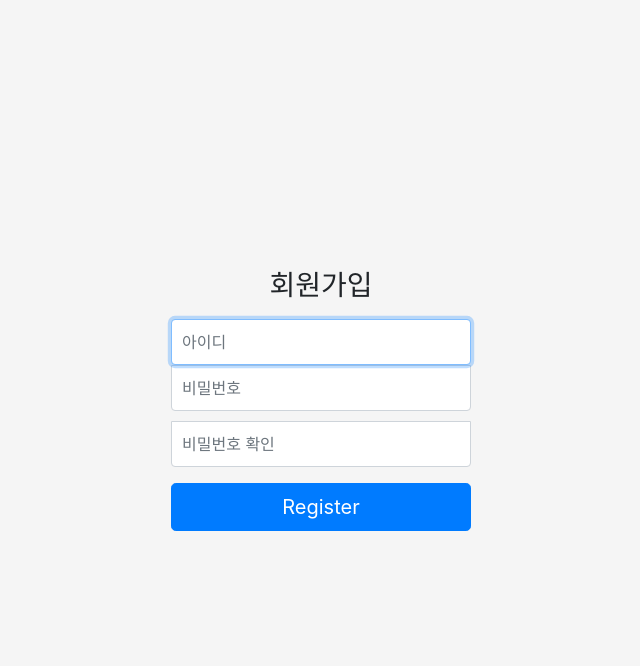
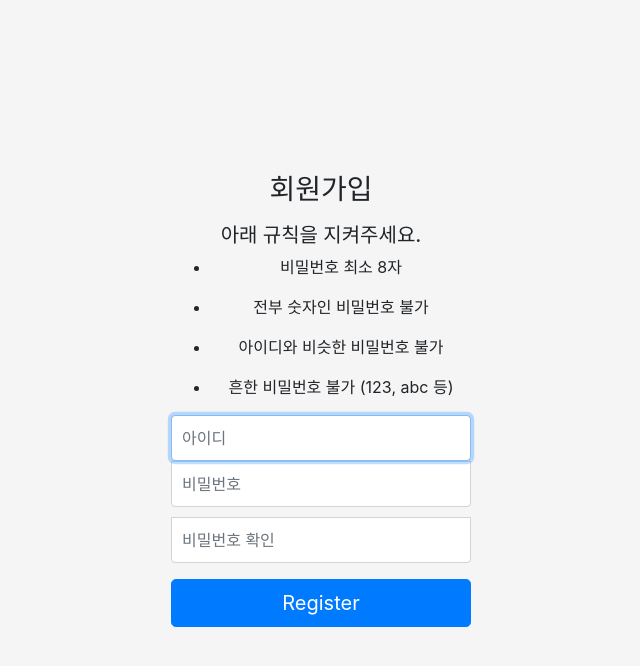
Before and after one commit to jangjichang/2019_summercoding_2nd_work, a Django app: page /accounts/register/ in a window 1280 px wide. Shown: the top 666 px of the page, without its empty margins (319-959 px from the left). Run offline with Django 3.2, Linux system fonts and the light colour scheme; some libraries are stand-ins or nearby versions.

Commit message:
수정 - 비밀번호 규칙, 에러 메시지 출력

```diff
--- a/src/templates/registration/register.html
+++ b/src/templates/registration/register.html
@@ -19,13 +19,13 @@
   <body class="text-center">
     <form action="." method="post" class="form-signin">{% csrf_token %}
       <h1 class="h3 mb-3 font-weight-normal">회원가입</h1>
-
-      <!--<label for="id_username">Username:</label>-->
-      <!--<input type="text" name="username" maxlength="150" autofocus="" required="" id="id_username">-->
-      {% if form.errors %}
-        <p> {{ form.username.errors }} </p>
-        <p> {{ form.password.errors }} </p>
-      {% endif %}
+        <h5>아래 규칙을 지켜주세요.</h5>
+        <ul>
+            <li><p>비밀번호 최소 8자</p></li>
+            <li><p>전부 숫자인 비밀번호 불가</p></li>
+            <li><p>아이디와 비슷한 비밀번호 불가</p></li>
+            <li><p>흔한 비밀번호 불가 (123, abc 등)</p></li>
+        </ul>
       <label class="sr-only" for="{{ form.username.id_for_label }}">Username:</label>
       <input type="text" name="{{ form.username.name }}" id="{{ form.username.id_for_label }}" class="form-control" placeholder="아이디" required autofocus>
 
@@ -34,7 +34,17 @@
 
       <label class="sr-only" for="{{ form.password2.id_for_label }}">Password:</label>
       <input type="password" name="{{ form.password2.name }}" id="{{ form.password2.id_for_label }}" class="form-control" placeholder="비밀번호 확인" required>
-
+      {% if form.errors %}
+        <p class="text-white bg-danger">
+            {% if form.username.errors %}
+                {% for error in form.username.errors %}
+                {{ error|escape }}
+                {% endfor %}
+            {% else %}
+                비밀번호 규칙을 다시 확인하고 가입해주세요.
+            {% endif %}
+        </p>
+      {% endif %}
       <div class="checkbox mb-3"></div>
       <input type="submit" value="Register" class="btn btn-lg btn-primary btn-block"/>
     </form>
```
